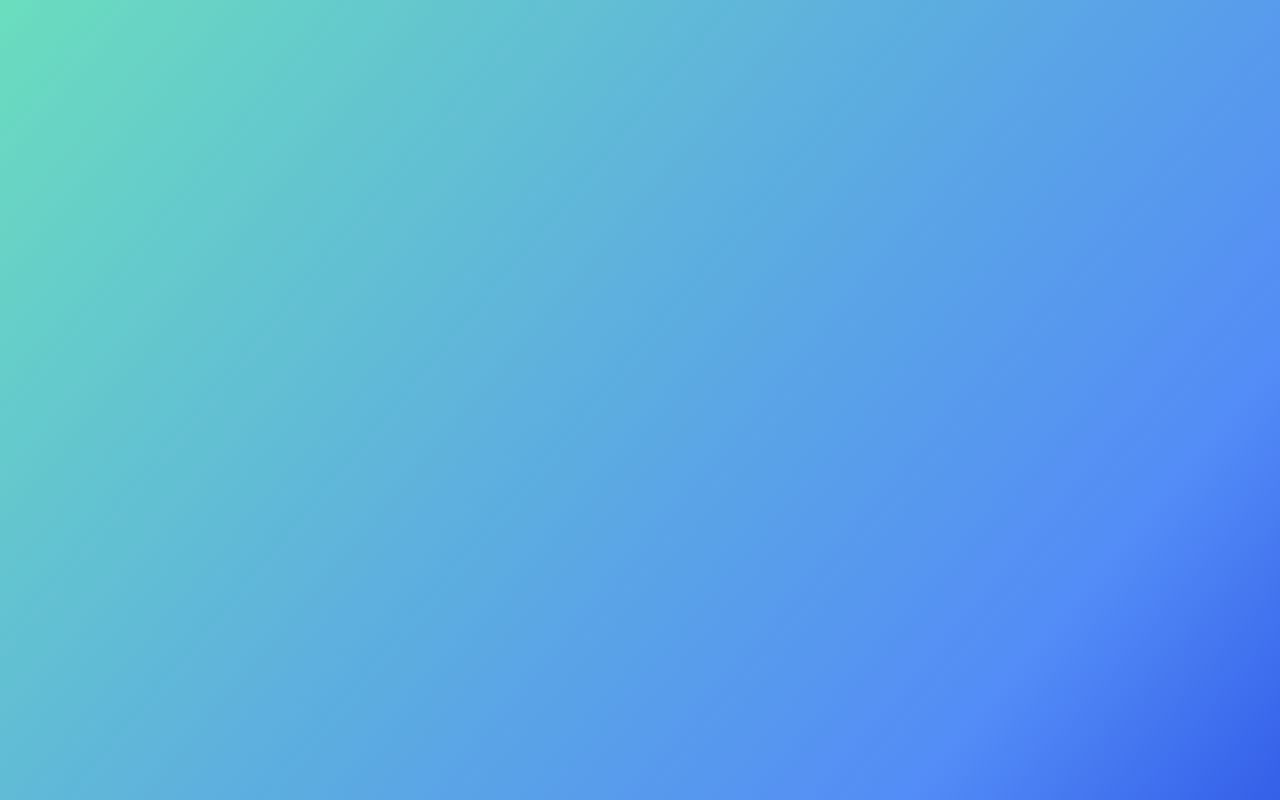
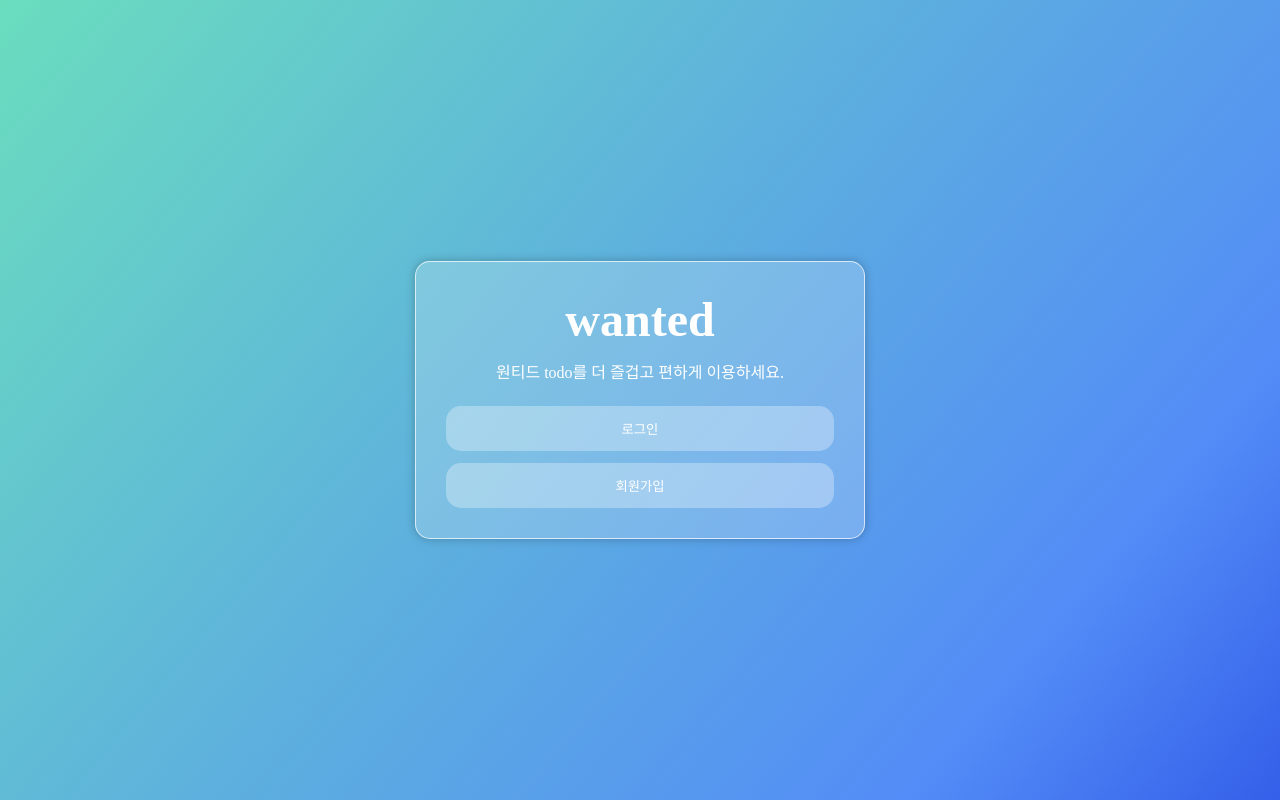
Before and after one commit to hyeri-woo/wanted-pre-onboarding-frontend, a React (Create React App) app: page / in a window 1280 px wide. Before the commit this address had no page. Built offline with nearby package versions, Linux system fonts and the light colour scheme.

Commit message:
✨Feat: Home 페이지 완성

```diff
--- a/src/App.js
+++ b/src/App.js
@@ -1,4 +1,4 @@
-import GlobalStyle from './GlobalStyle';
+import GlobalStyle from './styles/GlobalStyle';
 import Router from './Router';
 
 function App() {
--- a/src/Router.jsx
+++ b/src/Router.jsx
@@ -3,10 +3,12 @@ import { Routes, Route } from 'react-router-dom';
 import SignIn from './pages/SignIn';
 import SignUp from './pages/SignUp';
 import Todo from './pages/Todo';
+import Home from './pages/Home';
 
 export default function Router() {
   return (
     <Routes>
+      <Route path="/" element={<Home />} />
       <Route path="/signin" element={<SignIn />} />
       <Route path="/signup" element={<SignUp />} />
       <Route path="/todo" element={<Todo />} />
--- /dev/null
+++ b/src/components/Common/Button.jsx
@@ -0,0 +1,18 @@
+import React from 'react';
+import styled from 'styled-components';
+
+const ButtonStyle = styled.button`
+  width: 100%;
+  border-radius: 15px;
+  background: var(--color-white30);
+  padding: 13px;
+  &:hover {
+    background: var(--color-white70);
+    color: var(--color-blue);
+  }
+`;
+
+export default function Button(props) {
+  const { text, onBtnClick } = props;
+  return <ButtonStyle onClick={onBtnClick}>{text}</ButtonStyle>;
+}
--- /dev/null
+++ b/src/pages/Home.jsx
@@ -0,0 +1,34 @@
+import React from 'react';
+import styled from 'styled-components';
+import { ContainerStyle } from '../styles/CommonStyle';
+import Button from '../components/Common/Button';
+import { useNavigate } from 'react-router-dom';
+
+const Container = styled(ContainerStyle)`
+  padding: 30px;
+  h1 {
+    font-weight: bold;
+    font-size: 3rem;
+    text-align: center;
+    margin-bottom: 12px;
+  }
+  p {
+    margin-bottom: 23px;
+    text-align: center;
+  }
+  button:nth-of-type(1) {
+    margin-bottom: 12px;
+  }
+`;
+
+export default function Home() {
+  const navigate = useNavigate();
+  return (
+    <Container>
+      <h1>wanted</h1>
+      <p>원티드 todo를 더 즐겁고 편하게 이용하세요.</p>
+      <Button text="로그인" onBtnClick={() => navigate('/signin')} />
+      <Button text="회원가입" onBtnClick={() => navigate('/signup')} />
+    </Container>
+  );
+}
--- /dev/null
+++ b/src/styles/CommonStyle.jsx
@@ -0,0 +1,15 @@
+import styled from 'styled-components';
+
+const ContainerStyle = styled.div`
+  position: absolute;
+  top: 50%;
+  left: 50%;
+  transform: translate(-50%, -50%);
+  min-width: 450px;
+  border-radius: 15px;
+  border: 1px solid var(--color-white70);
+  background: var(--color-white20);
+  box-shadow: 0px 0px 10px 0px rgba(0, 0, 0, 0.25);
+`;
+
+export { ContainerStyle };
--- a/src/GlobalStyle.jsx
+++ b/src/styles/GlobalStyle.jsx
@@ -5,9 +5,9 @@ const GlobalStyle = createGlobalStyle`
         margin: 0;
         padding: 0;
         box-sizing: border-box;
+        color: white;
     }
     html, body, #root {
-        font-size: 10px;
         background: rgb(106,221,190);
         background: linear-gradient(130deg, rgba(106,221,190,1) 0%, rgba(83,140,247,1) 81%, rgba(52,95,233,1) 100%);
         height: 100%;
@@ -47,6 +47,7 @@ const GlobalStyle = createGlobalStyle`
         --color-white20: rgba(255, 255, 255, 0.2);
         --color-white30: rgba(255, 255, 255, 0.3);
         --color-white70: rgba(255, 255, 255, 0.7);
+        --color-blue: #5CACE2;
     }
 `;
 
```
